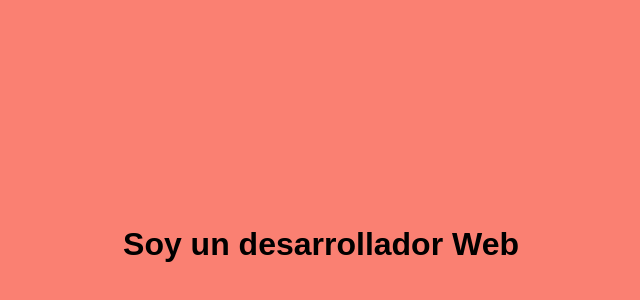
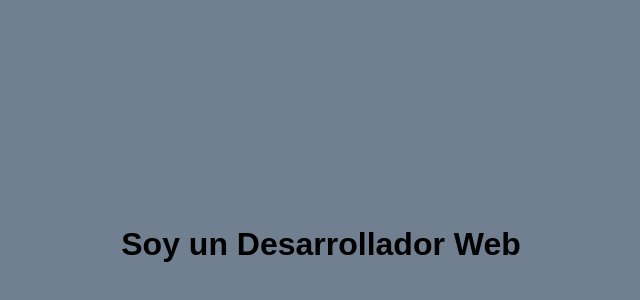
Before and after one commit to pisangas/HTML-CSS-JS-projects, a plain HTML site: page HTML Auto Text Effects Animation/index.html in a window 1280 px wide. Shown: the part 156-456 px from the top of the page, without its empty margins (319-959 px from the left). Drawn offline with Linux system fonts and the light colour scheme; a web font is replaced by a local one.

Commit message:
Create js file

```diff
--- a/HTML Auto Text Effects Animation/index.html
+++ b/HTML Auto Text Effects Animation/index.html
@@ -8,8 +8,8 @@
 </head>
 <body>
     <div class="container">
-        <h1>Soy un desarrollador Web</h1>
+
     </div>
-
+    <script src="index.js"></script>
 </body>
 </html>
--- /dev/null
+++ b/HTML Auto Text Effects Animation/index.js
@@ -0,0 +1,23 @@
+const containerEl = document.querySelector('.container');
+
+const careers = ['Desarrollador Web', 'Diseñador Web',
+    'Ingeniero de Software', 'Freelancer', 'YouTuber'];
+
+let careerIndex = 0;
+let characterIndex = 0;
+
+updateText();
+
+function updateText() {
+    characterIndex++;
+    containerEl.innerHTML = `
+    <h1>Soy un ${careers[careerIndex].slice(0,characterIndex)}</h1>`;
+    if(characterIndex === careers[careerIndex].length){
+        careerIndex++;
+        characterIndex = 0;
+    }
+    if(careerIndex === careers.length){
+        careerIndex = 0;
+    }
+    setTimeout(updateText, 300);
+}
--- a/HTML Auto Text Effects Animation/style.css
+++ b/HTML Auto Text Effects Animation/style.css
@@ -9,7 +9,7 @@ body{
     justify-content: center;
     height: 100vh;
     align-items: center;
-    background-color: salmon;
+    background-color: slategray;
     /*Import from Google Fonts*/
     font-family: "Story Script", sans-serif;
     font-weight: 400;
```
